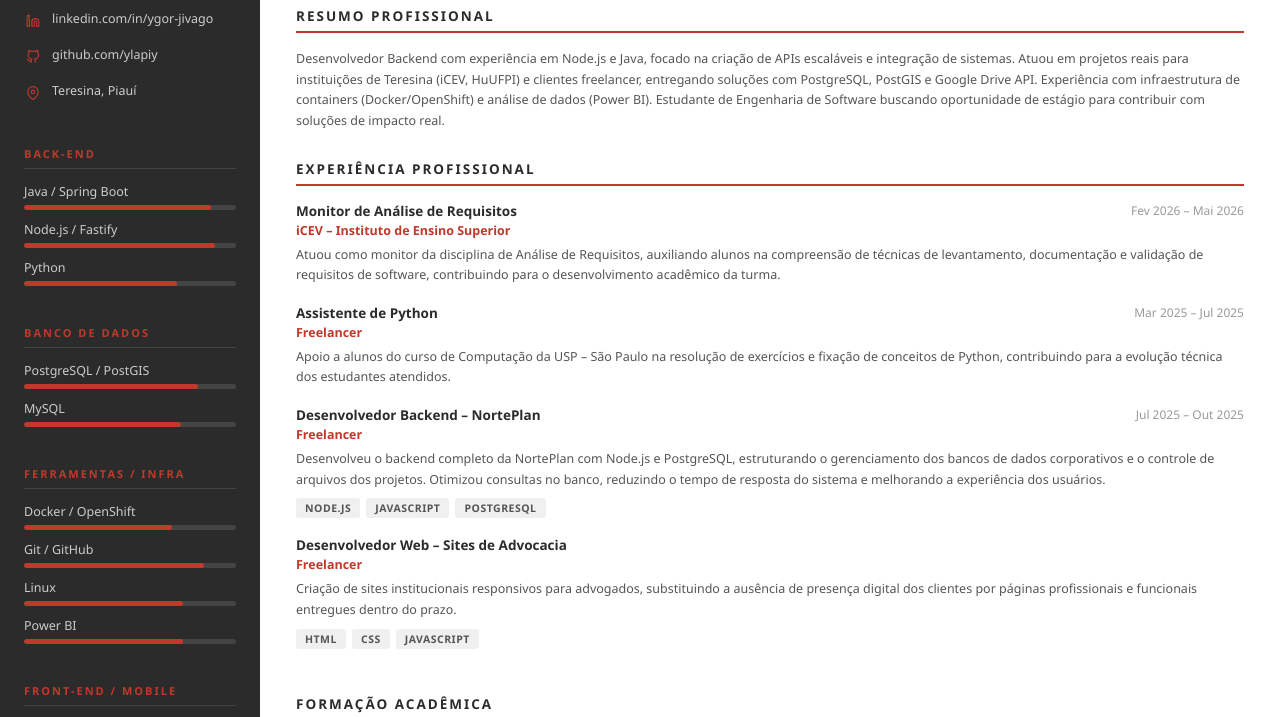
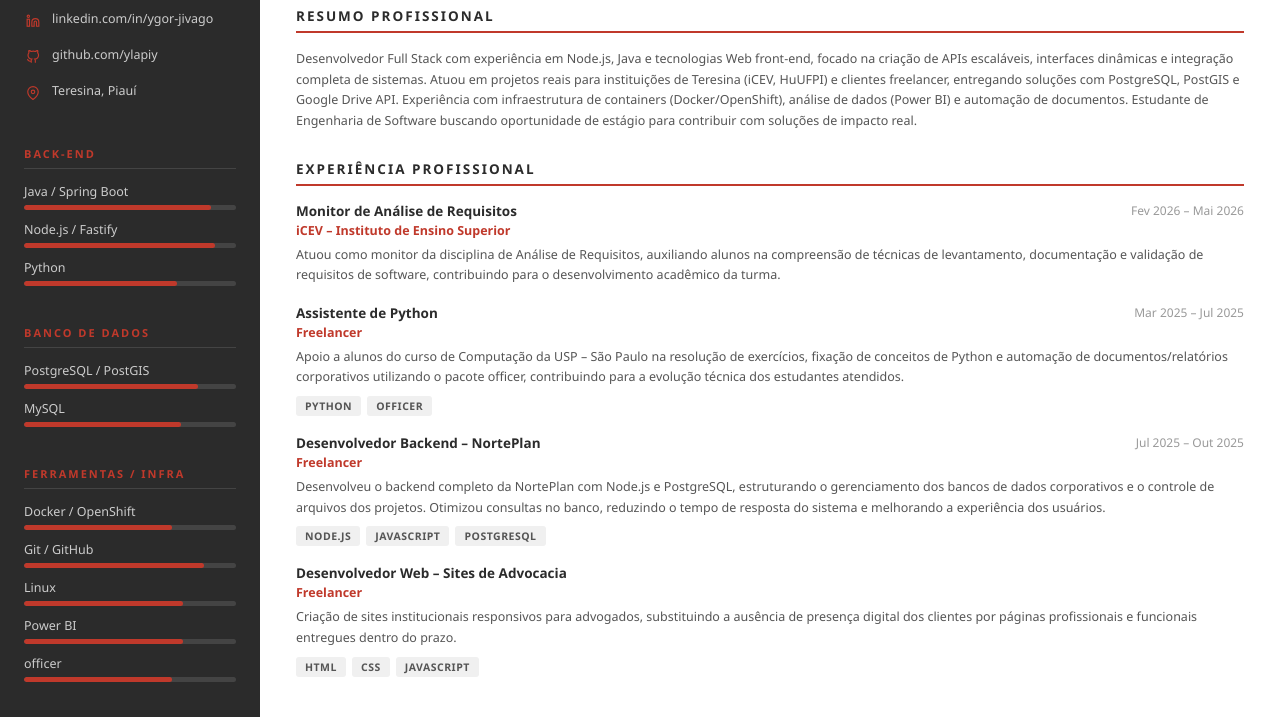
Before and after one commit to ylapiy/Curriculo, a plain HTML site: page index.html in a window 1280 px wide. Shown: the part 135-852 px from the top of the page. Drawn offline with Linux system fonts and the light colour scheme.

Commit message:
adiconado mais coisa

```diff
--- a/index.html
+++ b/index.html
@@ -251,12 +251,8 @@
 <body>
 <div class="page">
 
-  <!-- SIDEBAR -->
   <div class="sidebar">
 
-
-
-    <!-- CONTATO -->
     <div>
       <div class="section-label">Contato</div>
 
@@ -296,7 +292,6 @@
       </div>
     </div>
 
-    <!-- COMPETÊNCIAS -->
     <div>
       <div class="section-label">Back-End</div>
       <div class="skill-item"><div class="skill-name">Java / Spring Boot</div><div class="skill-bar"><div class="skill-fill" style="width:88%"></div></div></div>
@@ -316,6 +311,7 @@
       <div class="skill-item"><div class="skill-name">Git / GitHub</div><div class="skill-bar"><div class="skill-fill" style="width:85%"></div></div></div>
       <div class="skill-item"><div class="skill-name">Linux</div><div class="skill-bar"><div class="skill-fill" style="width:75%"></div></div></div>
       <div class="skill-item"><div class="skill-name">Power BI</div><div class="skill-bar"><div class="skill-fill" style="width:75%"></div></div></div>
+      <div class="skill-item"><div class="skill-name">officer</div><div class="skill-bar"><div class="skill-fill" style="width:70%"></div></div></div>
     </div>
 
     <div>
@@ -336,7 +332,6 @@
       </div>
     </div>
 
-    <!-- IDIOMAS -->
     <div>
       <div class="section-label">Idiomas</div>
       <div class="lang-item"><span class="lang-name">Português</span><span class="lang-level">Nativo</span></div>
@@ -346,23 +341,20 @@
 
   </div>
 
-  <!-- MAIN -->
   <div class="main">
 
     <div class="main-header">
       <h2>YGOR JIVAGO</h2>
-      <div class="role">Estudante de Engenharia de Software &nbsp;|&nbsp; Desenvolvedor Backend</div>
+      <div class="role">Estudante de Engenharia de Software &nbsp;|&nbsp; Desenvolvedor Full Stack</div>
     </div>
 
-    <!-- RESUMO -->
     <div>
       <div class="section-title">Resumo Profissional</div>
       <p class="entry-desc">
-        Desenvolvedor Backend com experiência em Node.js e Java, focado na criação de APIs escaláveis e integração de sistemas. Atuou em projetos reais para instituições de Teresina (iCEV, HuUFPI) e clientes freelancer, entregando soluções com PostgreSQL, PostGIS e Google Drive API. Experiência com infraestrutura de containers (Docker/OpenShift) e análise de dados (Power BI). Estudante de Engenharia de Software buscando oportunidade de estágio para contribuir com soluções de impacto real.
+        Desenvolvedor Full Stack com experiência em Node.js, Java e tecnologias Web front-end, focado na criação de APIs escaláveis, interfaces dinâmicas e integração completa de sistemas. Atuou em projetos reais para instituições de Teresina (iCEV, HuUFPI) e clientes freelancer, entregando soluções com PostgreSQL, PostGIS e Google Drive API. Experiência com infraestrutura de containers (Docker/OpenShift), análise de dados (Power BI) e automação de documentos. Estudante de Engenharia de Software buscando oportunidade de estágio para contribuir com soluções de impacto real.
       </p>
     </div>
 
-    <!-- EXPERIÊNCIA PROFISSIONAL -->
     <div>
       <div class="section-title">Experiência Profissional</div>
 
@@ -384,7 +376,11 @@
         </div>
         <div class="entry-org">Freelancer</div>
         <div class="entry-desc">
-          Apoio a alunos do curso de Computação da USP – São Paulo na resolução de exercícios e fixação de conceitos de Python, contribuindo para a evolução técnica dos estudantes atendidos.
+          Apoio a alunos do curso de Computação da USP – São Paulo na resolução de exercícios, fixação de conceitos de Python e automação de documentos/relatórios corporativos utilizando o pacote officer, contribuindo para a evolução técnica dos estudantes atendidos.
+        </div>
+        <div class="tags">
+          <span class="tag">Python</span>
+          <span class="tag">officer</span>
         </div>
       </div>
 
@@ -420,7 +416,6 @@
       </div>
     </div>
 
-    <!-- FORMAÇÃO -->
     <div>
       <div class="section-title">Formação Acadêmica</div>
       <div class="entry">
@@ -432,7 +427,6 @@
       </div>
     </div>
 
-    <!-- PROJETOS -->
     <div>
       <div class="section-title">Projetos em Destaque</div>
 
@@ -487,7 +481,6 @@
       </div>
     </div>
 
-    <!-- CERTIFICAÇÕES -->
     <div style="page-break-before: always;">
       <div class="section-title">Certificações</div>
       <div class="cert-item"><div class="cert-dot"></div><div class="cert-text"><strong>AWS Academy Cloud Architecting</strong> · Amazon Web Services · Em andamento</div></div>
```
